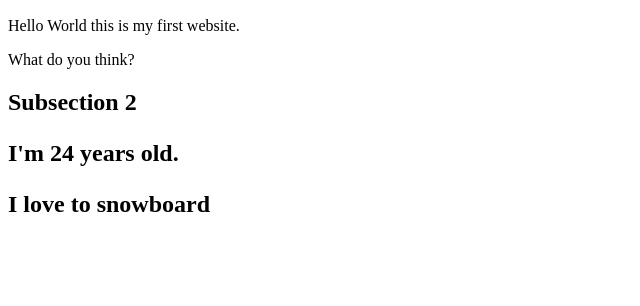
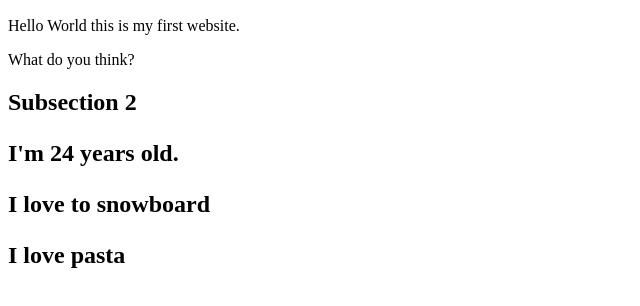
Before and after one commit to bisamk1111/testrepo, a plain HTML site: page index.html in a window 1280 px wide. Shown: the part 110-416 px from the top of the page, without its empty margins (0-640 px from the left). Drawn offline with Linux system fonts and the light colour scheme.

Commit message:
added pasta

```diff
--- a/index.html
+++ b/index.html
@@ -16,6 +16,7 @@
       <h2>Subsection 2<h2>
 	  <p>I'm 24 years old.<p>
 	  <p>I love to snowboard<p>
+	  <p>I love pasta<p>
     </div>
   </body>
 </html>
```
